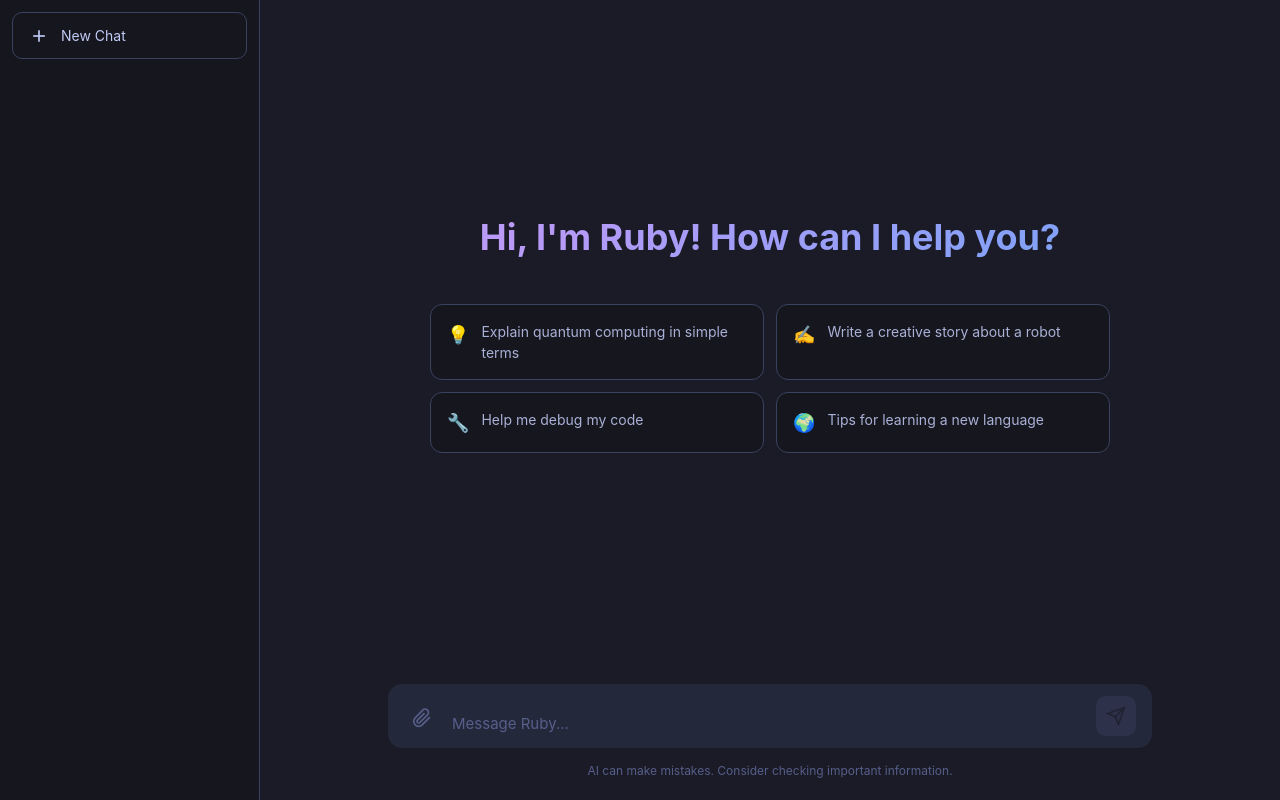
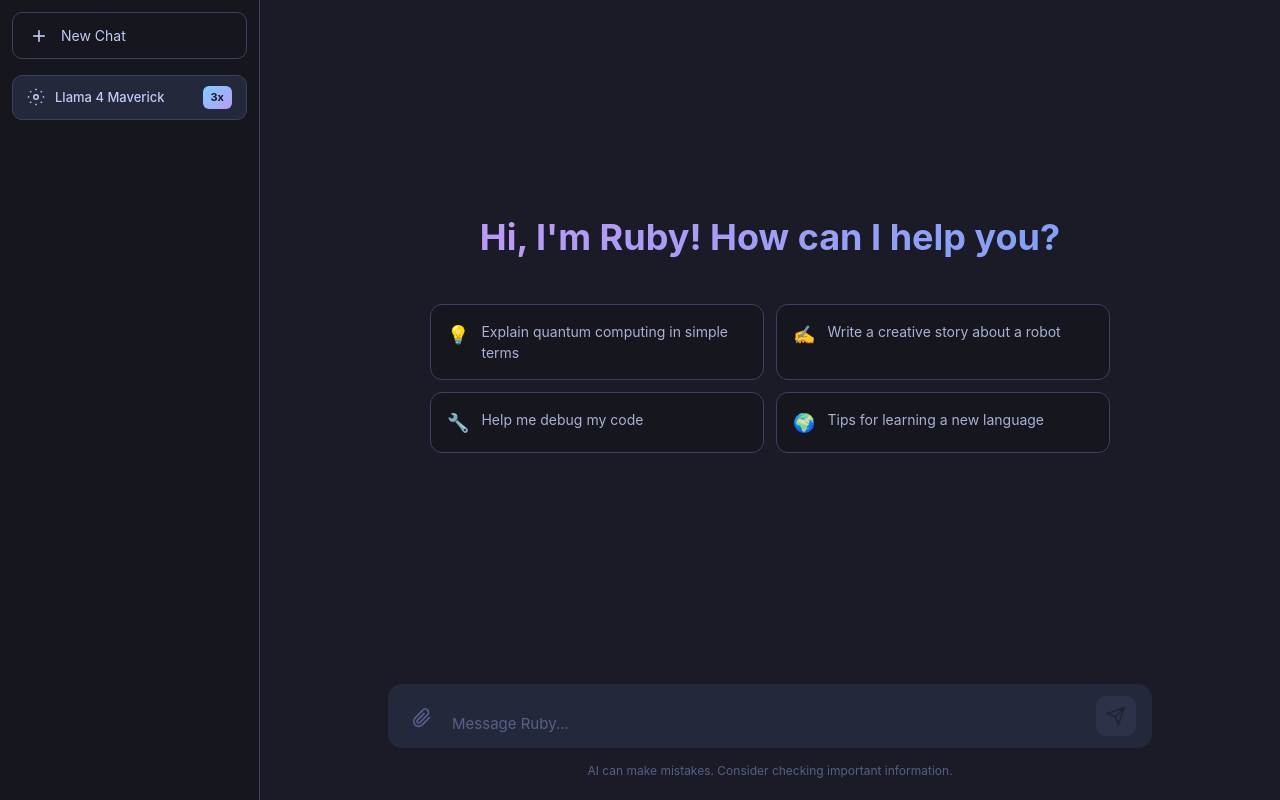
Before and after one commit to Pavan19102006/ruby-ai-chatbot, a Next.js app: page / in a window 1280 px wide. Built offline with nearby package versions, Linux system fonts and the light colour scheme.

Commit message:
Add model selector with 6 Groq models and performance indicators

```diff
--- a/app/api/chat/route.ts
+++ b/app/api/chat/route.ts
@@ -15,7 +15,7 @@ interface ChatMessage {
 export async function POST(req: Request) {
   try {
     const groq = new Groq({ apiKey: process.env.GROQ_API_KEY });
-    const { messages } = await req.json();
+    const { messages, model: requestedModel } = await req.json();
 
     const hasImage = messages.some((msg: ChatMessage) => msg.image);
 
@@ -32,7 +32,8 @@ export async function POST(req: Request) {
       return { role: msg.role, content: msg.content };
     });
 
-    const model = hasImage ? 'meta-llama/llama-4-scout-17b-16e-instruct' : 'llama-3.3-70b-versatile';
+    // Use requested model or default
+    const model = requestedModel || 'meta-llama/llama-4-maverick-17b-128e-instruct';
 
     const systemMessage = {
       role: 'system',
--- a/app/api/upload/route.ts
+++ b/app/api/upload/route.ts
@@ -1,6 +1,4 @@
 import { NextRequest, NextResponse } from 'next/server';
-// @ts-expect-error - pdf-parse types issue
-import pdfParse from 'pdf-parse';
 import mammoth from 'mammoth';
 
 export async function POST(req: NextRequest) {
@@ -18,6 +16,8 @@ export async function POST(req: NextRequest) {
     let extractedText = '';
 
     if (fileName.endsWith('.pdf')) {
+      // Use dynamic import for pdf-parse
+      const pdfParse = await import('pdf-parse').then(m => m.default || m);
       const pdfData = await pdfParse(buffer);
       extractedText = pdfData.text;
     } else if (fileName.endsWith('.docx')) {
--- a/app/globals.css
+++ b/app/globals.css
@@ -70,6 +70,102 @@ body {
   background: var(--bg-tertiary);
   border-color: var(--accent-cyan);
   box-shadow: 0 0 15px rgba(125, 207, 255, 0.2);
+}
+
+/* Model Selector */
+.model-selector {
+  margin-top: 16px;
+  position: relative;
+}
+
+.model-selector-btn {
+  display: flex;
+  align-items: center;
+  gap: 10px;
+  width: 100%;
+  padding: 10px 14px;
+  background: var(--bg-tertiary);
+  border: 1px solid var(--border-color);
+  border-radius: 10px;
+  color: var(--text-primary);
+  font-size: 13px;
+  cursor: pointer;
+  transition: all 0.3s ease;
+}
+
+.model-selector-btn:hover {
+  border-color: var(--accent-purple);
+  box-shadow: 0 0 15px rgba(187, 154, 247, 0.2);
+}
+
+.model-name-display {
+  flex: 1;
+  text-align: left;
+  font-weight: 500;
+}
+
+.model-speed-badge {
+  background: linear-gradient(135deg, var(--accent-cyan), var(--accent-purple));
+  color: var(--bg-primary);
+  font-size: 11px;
+  font-weight: 700;
+  padding: 3px 8px;
+  border-radius: 6px;
+}
+
+.model-dropdown {
+  position: absolute;
+  top: calc(100% + 8px);
+  left: 0;
+  right: 0;
+  background: var(--bg-secondary);
+  border: 1px solid var(--border-color);
+  border-radius: 10px;
+  padding: 6px;
+  z-index: 100;
+  box-shadow: 0 10px 40px rgba(0, 0, 0, 0.5);
+}
+
+.model-option {
+  display: flex;
+  align-items: center;
+  justify-content: space-between;
+  width: 100%;
+  padding: 10px 12px;
+  background: transparent;
+  border: none;
+  border-radius: 8px;
+  color: var(--text-secondary);
+  cursor: pointer;
+  transition: all 0.2s ease;
+}
+
+.model-option:hover {
+  background: var(--bg-tertiary);
+  color: var(--text-primary);
+}
+
+.model-option.selected {
+  background: var(--bg-tertiary);
+  color: var(--text-primary);
+  border: 1px solid var(--accent-purple);
+}
+
+.model-option-info {
+  display: flex;
+  flex-direction: column;
+  align-items: flex-start;
+  gap: 2px;
+}
+
+.model-option-name {
+  font-size: 13px;
+  font-weight: 500;
+}
+
+.model-option-desc {
+  font-size: 11px;
+  color: var(--text-muted);
 }
 
 .main-content {
--- a/app/page.tsx
+++ b/app/page.tsx
@@ -67,6 +67,16 @@ function CodeBlock({ language, children }: { language: string; children: string
   );
 }
 
+// Available models with performance ratings
+const MODELS = [
+  { id: 'meta-llama/llama-4-maverick-17b-128e-instruct', name: 'Llama 4 Maverick', speed: '3x', desc: 'Fastest, great quality' },
+  { id: 'meta-llama/llama-4-scout-17b-16e-instruct', name: 'Llama 4 Scout', speed: '2x', desc: 'Vision + Text' },
+  { id: 'llama-3.3-70b-versatile', name: 'Llama 3.3 70B', speed: '1x', desc: 'Most capable' },
+  { id: 'llama-3.1-8b-instant', name: 'Llama 3.1 8B', speed: '4x', desc: 'Ultra fast' },
+  { id: 'gemma2-9b-it', name: 'Gemma 2 9B', speed: '3x', desc: 'Google model' },
+  { id: 'mixtral-8x7b-32768', name: 'Mixtral 8x7B', speed: '2x', desc: 'MoE model' },
+];
+
 export default function ChatBot() {
   const [messages, setMessages] = useState<Message[]>([]);
   const [input, setInput] = useState('');
@@ -74,6 +84,8 @@ export default function ChatBot() {
   const [uploadedDoc, setUploadedDoc] = useState<UploadedDocument | null>(null);
   const [isUploading, setIsUploading] = useState(false);
   const [pastedImage, setPastedImage] = useState<PastedImage | null>(null);
+  const [selectedModel, setSelectedModel] = useState(MODELS[0].id);
+  const [showModelSelector, setShowModelSelector] = useState(false);
   const messagesEndRef = useRef<HTMLDivElement>(null);
   const textareaRef = useRef<HTMLTextAreaElement>(null);
   const fileInputRef = useRef<HTMLInputElement>(null);
@@ -171,7 +183,7 @@ export default function ChatBot() {
       const response = await fetch('/api/chat', {
         method: 'POST',
         headers: { 'Content-Type': 'application/json' },
-        body: JSON.stringify({ messages: newMessages }),
+        body: JSON.stringify({ messages: newMessages, model: selectedModel }),
       });
 
       if (!response.ok) throw new Error('Failed to fetch');
@@ -234,6 +246,46 @@ export default function ChatBot() {
           </svg>
           New Chat
         </button>
+
+        {/* Model Selector */}
+        <div className="model-selector">
+          <button
+            className="model-selector-btn"
+            onClick={() => setShowModelSelector(!showModelSelector)}
+          >
+            <svg width="18" height="18" viewBox="0 0 24 24" fill="none" stroke="currentColor" strokeWidth="2">
+              <circle cx="12" cy="12" r="3"></circle>
+              <path d="M12 1v2M12 21v2M4.22 4.22l1.42 1.42M18.36 18.36l1.42 1.42M1 12h2M21 12h2M4.22 19.78l1.42-1.42M18.36 5.64l1.42-1.42"></path>
+            </svg>
+            <span className="model-name-display">
+              {MODELS.find(m => m.id === selectedModel)?.name || 'Select Model'}
+            </span>
+            <span className="model-speed-badge">
+              {MODELS.find(m => m.id === selectedModel)?.speed}
+            </span>
+          </button>
+
+          {showModelSelector && (
+            <div className="model-dropdown">
+              {MODELS.map(model => (
+                <button
+                  key={model.id}
+                  className={`model-option ${selectedModel === model.id ? 'selected' : ''}`}
+                  onClick={() => {
+                    setSelectedModel(model.id);
+                    setShowModelSelector(false);
+                  }}
+                >
+                  <div className="model-option-info">
+                    <span className="model-option-name">{model.name}</span>
+                    <span className="model-option-desc">{model.desc}</span>
+                  </div>
+                  <span className="model-speed-badge">{model.speed}</span>
+                </button>
+              ))}
+            </div>
+          )}
+        </div>
       </aside>
 
       <main className="main-content">
```
